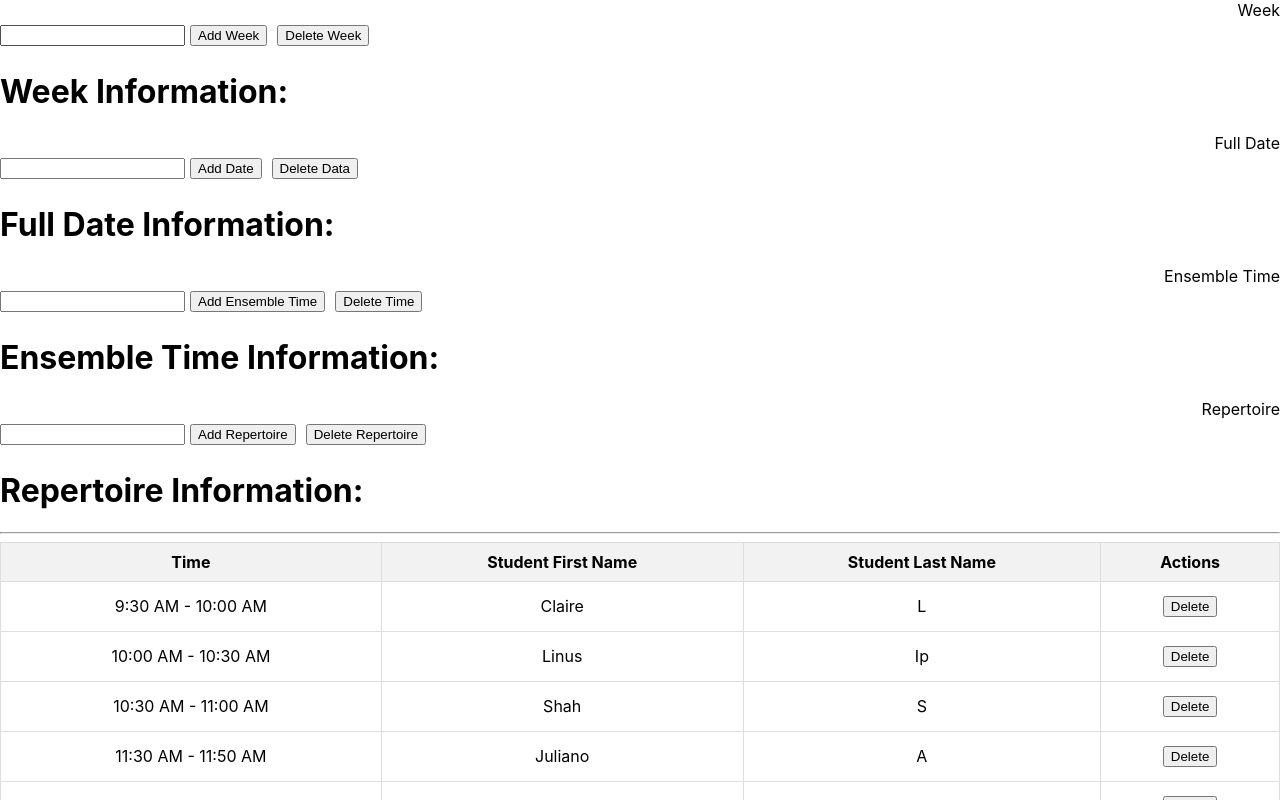
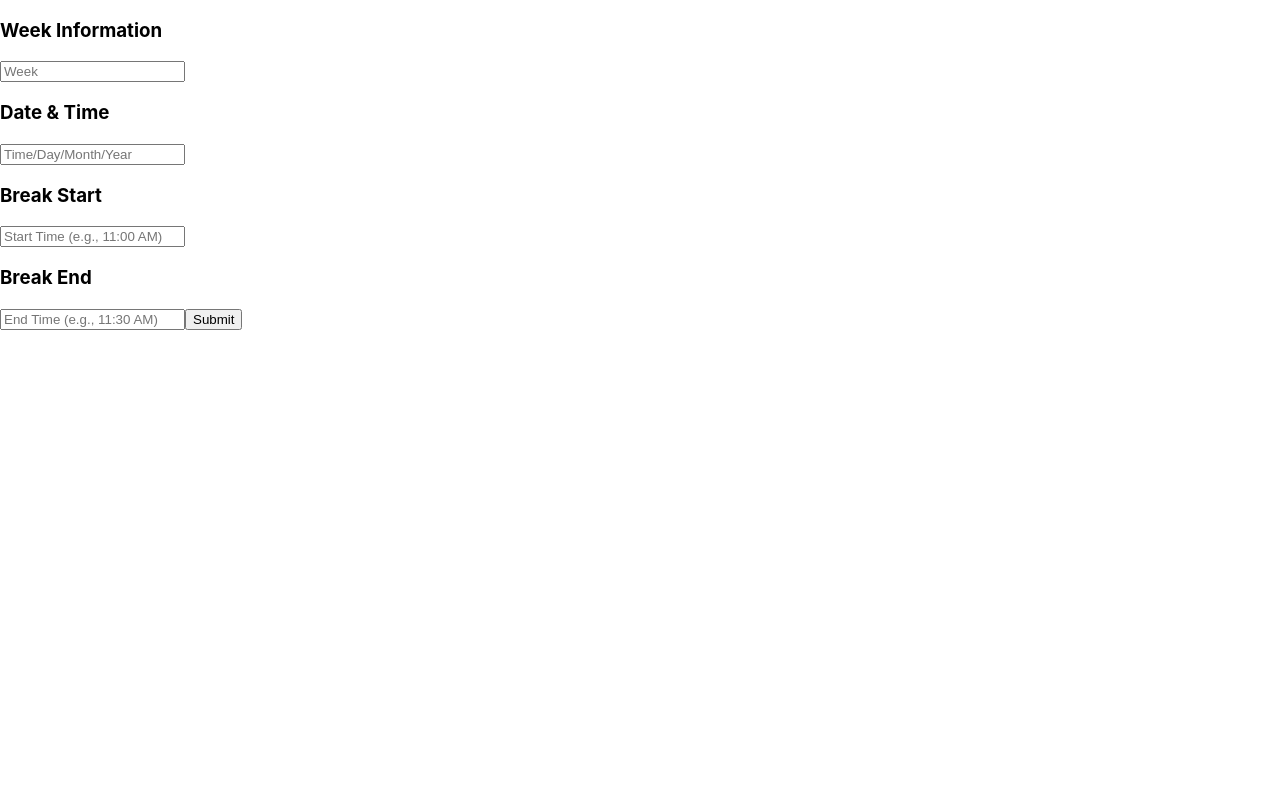
Before and after one commit to violin87/Schedule-Project, a React (Create React App) app: page / in a window 1280 px wide. Shown: the top 800 px of the page. Built offline with nearby package versions, Linux system fonts and the light colour scheme.

Commit message:
Remodification. Different format. More Flexible

```diff
--- a/src/App.js
+++ b/src/App.js
@@ -1,16 +1,20 @@
-import logo from './logo.svg';
-import './App.css';
+import React, { useState } from 'react';
+import Information from './Information';
 import StudentTable from './table';
-import Information from './Information';
-function App() {
+
+const App = () => {
+  const [seminarData, setSeminarData] = useState(null);
+
+  const handleDataSubmit = (data) => {
+    setSeminarData(data);
+  };
+
   return (
-    <div className="App">
-
-      <Information/>
-      <hr/>
-      <StudentTable/>
+    <div>
+      <Information onDataSubmit={handleDataSubmit} />
+      {seminarData && <StudentTable seminarData={seminarData} />}
     </div>
   );
-}
+};
 
 export default App;
--- a/src/Information.js
+++ b/src/Information.js
@@ -1,130 +1,58 @@
 import React, { useState } from 'react';
 
-function Information() {
+const Information = ({ onDataSubmit }) => {
   const [weekInfo, setWeekInfo] = useState('');
   const [fullDate, setFullDate] = useState('');
-  const [ensembleTime, setEnsembleTime] = useState('');
-  const [repertoire, setRepertoire] = useState('');
+  const [breakStart, setBreakStart] = useState('');
+  const [breakEnd, setBreakEnd] = useState('');
 
-  const [displayWeek, setDisplayWeek] = useState(''); // State to display week info in h1
-  const [displayDate, setDisplayDate] = useState(''); // State to display full date in h1
-  const [displayEnsemble, setDisplayEnsemble] = useState(''); // State to display ensemble time in h1
-  const [displayRepertoire, setDisplayRepertoire] = useState(''); // State to display repertoire in h1
-
-
-
-
-  // Handlers for input change
-  const weekNumberHandler = (e) => {
-    setWeekInfo(e.target.value);
+  const handleSubmit = () => {
+    const seminarData = {
+      weekInfo,
+      fullDate,
+      breakStart,
+      breakEnd,
+    };
+    onDataSubmit(seminarData); // Pass data to parent or sibling
   };
-
-  const fullDateHandler = (e) => {
-    setFullDate(e.target.value);
-  };
-
-  const ensembleTimeHandler = (e) => {
-    setEnsembleTime(e.target.value);
-  };
-
-  const repertoireHandler = (e) => {
-    setRepertoire(e.target.value);
-  };
-
-  // Button handlers to post the messages to h1
-  const buttonAddWeek = () => {
-    setDisplayWeek(weekInfo); // Display week info when button is clicked
-  };
-
-  const buttonAddFullData = () => {
-    setDisplayDate(fullDate); // Display full date when button is clicked
-  };
-
-  const buttonAddEnsembleTime = () => {
-    setDisplayEnsemble(ensembleTime); // Display ensemble time when button is clicked
-  };
-
-  const buttonRepertoire = () => {
-    setDisplayRepertoire(repertoire); // Display repertoire when button is clicked
-  };
-
-  const deleteWeekButton = () => {
-
-      setDisplayWeek('')
-      setWeekInfo('')
-    }
-
-  const deleteDataButton = () => {
-
-     setDisplayDate('')
-     setFullDate('')
-  }
-
-  const buttonTimeDelete = () => {
-
-    setDisplayEnsemble('')
-    setEnsembleTime('')
-  }
-
-
-  const buttonRepertoireDelete = () => {
-    setDisplayRepertoire('')
-    setRepertoire('')
-
-  }
 
   return (
     <div>
-      {/* Week Input */}
-      <label htmlFor="newWeekInfo">Week</label>
+      <h3>Week Information</h3>
       <input
-        id="newWeekInfo"
-        className="newWeekInfo"
+        type="text"
+        placeholder="Week"
         value={weekInfo}
-        onChange={weekNumberHandler}
+        onChange={(e) => setWeekInfo(e.target.value)}
       />
-      <button onClick={buttonAddWeek}>Add Week</button>
-      <button onClick={deleteWeekButton}>Delete Week</button>
-      <h1 className='weekInfo'>Week Information: {displayWeek}</h1>
 
+      <h3>Date & Time</h3>
+      <input
+        type="text"
+        placeholder="Time/Day/Month/Year"
+        value={fullDate}
+        onChange={(e) => setFullDate(e.target.value)}
+      />
 
-      {/* Full Date Input */}
-      <label htmlFor="newDateInfo">Full Date</label>
+      <h3>Break Start</h3>
       <input
-        id="newDateInfo"
-        className="newDateInfo"
-        value={fullDate}
-        onChange={fullDateHandler}
+        type="text"
+        placeholder="Start Time (e.g., 11:00 AM)"
+        value={breakStart}
+        onChange={(e) => setBreakStart(e.target.value)}
       />
-      <button onClick={buttonAddFullData}>Add Date</button>
-      <button onClick={deleteDataButton}> Delete Data</button>
-      <h1>Full Date Information: {displayDate}</h1>
 
-      {/* Ensemble Time Input */}
-      <label htmlFor="newEnsTimeInfo">Ensemble Time</label>
+      <h3>Break End</h3>
       <input
-        id="newEnsTimeInfo"
-        className="newEnsTimeInfo"
-        value={ensembleTime}
-        onChange={ensembleTimeHandler}
+        type="text"
+        placeholder="End Time (e.g., 11:30 AM)"
+        value={breakEnd}
+        onChange={(e) => setBreakEnd(e.target.value)}
       />
-      <button onClick={buttonAddEnsembleTime}>Add Ensemble Time</button>
-      <button onClick={buttonTimeDelete}> Delete Time </button>
-      <h1>Ensemble Time Information: {displayEnsemble}</h1>
 
-      {/* Repertoire Input */}
-      <label htmlFor="newRepertoireInfo">Repertoire</label>
-      <input
-        id="newRepertoireInfo"
-        className="newRepertoireInfo"
-        value={repertoire}
-        onChange={repertoireHandler}
-      />
-      <button onClick={buttonRepertoire}>Add Repertoire</button>
-      <button onClick={buttonRepertoireDelete}> Delete Repertoire </button>
-      <h1>Repertoire Information: {displayRepertoire}</h1>
+      <button onClick={handleSubmit}>Submit</button>
     </div>
   );
-}
+};
 
 export default Information;
--- a/src/table.js
+++ b/src/table.js
@@ -1,42 +1,28 @@
 import React, { useState, useEffect } from 'react';
 
-const StudentTable = () => {
-  const [students, setStudents] = useState([
-    { firstName: 'Claire', lastName: 'L' },
-    { firstName: 'Linus', lastName: 'Ip' },
-    { firstName: 'Shah', lastName: 'S' },
-    { firstName: 'Juliano', lastName: 'A' },
-    { firstName: 'Ice', lastName: 'B' },
-    { firstName: 'Yoav', lastName: 'T' }
-  ]);
+const StudentTable = ({ seminarData }) => {
+  const [students, setStudents] = useState([]);
+  const [timeSlots, setTimeSlots] = useState([]);
 
-  const [timeSlots, setTimeSlots] = useState([]);
-  const [firstName, setFirstName] = useState('');
-  const [lastName, setLastName] = useState('');
-  const [showForm, setShowForm] = useState(false); // A boolean state that toggles the visibility of the form for adding new students.
+  const { weekInfo, fullDate, breakStart, breakEnd } = seminarData || {};
 
-  // Effect to calculate time slots whenever the student list changes
   useEffect(() => {
-    updateSchedule();
-  }, [students]);
+    if (seminarData) updateSchedule();
+  }, [seminarData, students]);
 
   const updateSchedule = () => {
-    const startTimeBeforeBreak = 9.5; // 9:30 AM
-    const breakStart = 11; // 11:00 AM
-    const breakEnd = 11.5; // 11:30 AM
-    const endTimeAfterBreak = 12.5; // 12:30 PM
+    const startTimeBeforeBreak = 9.5; // Seminar start: 9:30 AM
+    const numStudents = students.length || 1;
 
-    const numStudents = students.length;
-    if (numStudents === 0) return;
+    const breakStartDecimal = convertToDecimal(breakStart);
+    const breakEndDecimal = convertToDecimal(breakEnd);
+    const endTimeAfterBreak = 12.5; // Seminar end: 12:30 PM
 
-    const totalTimeBeforeBreak = (breakStart - startTimeBeforeBreak) * 60;
-    const totalTimeAfterBreak = (endTimeAfterBreak - breakEnd) * 60;
+    const totalTimeBeforeBreak = (breakStartDecimal - startTimeBeforeBreak) * 60;
+    const totalTimeAfterBreak = (endTimeAfterBreak - breakEndDecimal) * 60;
 
     const numStudentsBeforeBreak = Math.ceil(numStudents / 2);
     const numStudentsAfterBreak = numStudents - numStudentsBeforeBreak;
-
-    let remainingMinutesBeforeBreak = totalTimeBeforeBreak % numStudentsBeforeBreak;
-    let remainingMinutesAfterBreak = totalTimeAfterBreak % numStudentsAfterBreak;
 
     const minutesPerStudentBeforeBreak = Math.floor(totalTimeBeforeBreak / numStudentsBeforeBreak);
     const minutesPerStudentAfterBreak = Math.floor(totalTimeAfterBreak / numStudentsAfterBreak);
@@ -46,38 +32,32 @@ const StudentTable = () => {
 
     // Time slots before the break
     for (let i = 0; i < numStudentsBeforeBreak; i++) {
-      let adjustedMinutes = minutesPerStudentBeforeBreak;
-      if (remainingMinutesBeforeBreak > 0) {
-        adjustedMinutes += 1;
-        remainingMinutesBeforeBreak--;
-      }
-
       const startTimeString = formatTime(currentTime);
-      currentTime += adjustedMinutes / 60;
+      currentTime += minutesPerStudentBeforeBreak / 60;
       const endTimeString = formatTime(currentTime);
-
       newTimeSlots.push(`${startTimeString} - ${endTimeString}`);
     }
 
     // Skip the break
-    currentTime = breakEnd;
+    currentTime = breakEndDecimal;
 
     // Time slots after the break
-    for (let i = numStudentsBeforeBreak; i < numStudents; i++) {
-      let adjustedMinutes = minutesPerStudentAfterBreak;
-      if (remainingMinutesAfterBreak > 0) {
-        adjustedMinutes += 1;
-        remainingMinutesAfterBreak--;
-      }
-
+    for (let i = 0; i < numStudentsAfterBreak; i++) {
       const startTimeString = formatTime(currentTime);
-      currentTime += adjustedMinutes / 60;
+      currentTime += minutesPerStudentAfterBreak / 60;
       const endTimeString = formatTime(currentTime);
-
       newTimeSlots.push(`${startTimeString} - ${endTimeString}`);
     }
 
     setTimeSlots(newTimeSlots);
+  };
+
+  const convertToDecimal = (time) => {
+    const [hour, minute] = time
+      .split(':')
+      .map((val) => parseInt(val.replace(/\D/g, '')));
+    const isPM = time.toLowerCase().includes('pm');
+    return (isPM && hour < 12 ? hour + 12 : hour) + minute / 60;
   };
 
   const formatTime = (decimalTime) => {
@@ -89,68 +69,78 @@ const StudentTable = () => {
     return `${formattedHours}:${formattedMinutes} ${ampm}`;
   };
 
-  const deleteStudent = (index) => {
-    const updatedStudents = students.filter((_, i) => i !== index);
+  const saveStudent = (index, firstName, lastName) => {
+    const updatedStudents = [...students];
+    updatedStudents[index] = { firstName, lastName };
     setStudents(updatedStudents);
   };
 
   const addStudent = () => {
-    if (firstName && lastName) {
-      setStudents([...students, { firstName, lastName }]);
-      setFirstName('');
-      setLastName('');
-      setShowForm(false);
-    } else {
-      alert('Please enter both first and last names.');
-    }
+    setStudents([...students, { firstName: '', lastName: '' }]);
   };
+
+  const clearStudent = (index) => {
+    const updatedStudents = [...students];
+    updatedStudents[index] = { firstName: '', lastName: '' };
+    setStudents(updatedStudents);
+  };
+
+
+  const deleteStudent = () => {
+
+
+      setStudents('')
+
+
+  }
 
   return (
     <div>
+      <h2>{`Week: ${weekInfo}`}</h2>
+      <h3>{`Date: ${fullDate}`}</h3>
+      <h4>{`Break: ${breakStart} - ${breakEnd}`}</h4>
+      <button onClick={addStudent}>Add Student</button>
+      <button onClick={deleteStudent}> Delete Student</button>
       <table>
         <thead>
           <tr>
             <th>Time</th>
-            <th>Student First Name</th>
-            <th>Student Last Name</th>
+            <th>First Name</th>
+            <th>Last Name</th>
             <th>Actions</th>
           </tr>
         </thead>
         <tbody>
-          {students.map((student, index) => (
+          {timeSlots.map((slot, index) => (
             <tr key={index}>
-              <td>{timeSlots[index]}</td>
-              <td>{student.firstName}</td>
-              <td>{student.lastName}</td>
-              <td><button onClick={() => deleteStudent(index)}>Delete</button></td>
+              <td>{slot}</td>
+              <td>
+                <input
+                  type="text"
+                  placeholder="First Name"
+                  value={students[index]?.firstName || ''}
+                  onChange={(e) =>
+                    saveStudent(index, e.target.value, students[index]?.lastName || '')
+                  }
+                />
+              </td>
+              <td>
+                <input
+                  type="text"
+                  placeholder="Last Name"
+                  value={students[index]?.lastName || ''}
+                  onChange={(e) =>
+                    saveStudent(index, students[index]?.firstName || '', e.target.value)
+                  }
+                />
+              </td>
+              <td>
+                <button onClick={() => clearStudent(index)}>Clear</button>
+              </td>
             </tr>
           ))}
-          <tr>
-            <td colSpan="4" style={{ textAlign: 'center', fontWeight: 'bold' }}>Break: 11:00 AM - 11:30 AM</td>
-          </tr>
         </tbody>
       </table>
-
-      {showForm ? (
-        <div>
-          <input
-            type="text"
-            placeholder="First Name"
-            value={firstName}
-            onChange={(e) => setFirstName(e.target.value)}
-          />
-          <input
-            type="text"
-            placeholder="Last Name"
-            value={lastName}
-            onChange={(e) => setLastName(e.target.value)}
-          />
-          <button onClick={addStudent}>Add Student</button>
-          <button onClick={() => setShowForm(false)}>Cancel</button>
-        </div>
-      ) : (
-        <button onClick={() => setShowForm(true)}>Add Student</button>
-      )}
     </div>
   );
 };
```
Also changed, not shown: 1 other file (tests, documents, lock files or other folders).
